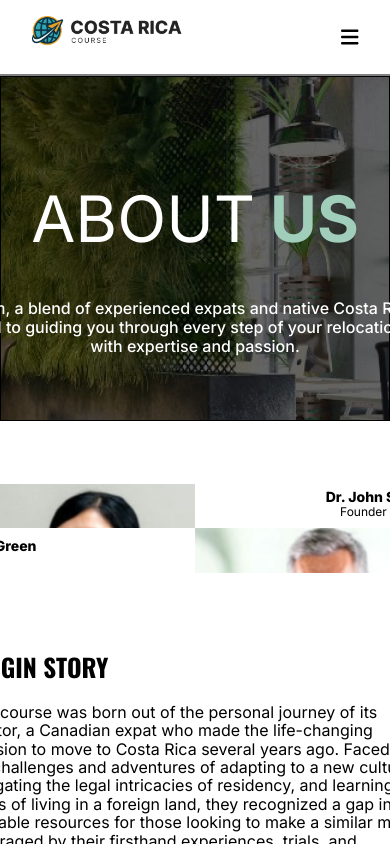
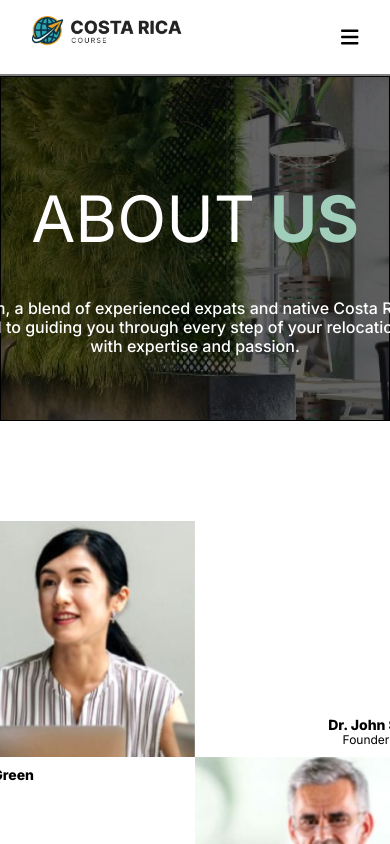
Before and after one commit to BrianKendalBucek/costa-rica-course, a Next.js app in the folder costa-rica-course/: page /about in a window 390 px wide. Shown: the top 844 px of the page. Built offline with nearby package versions, Linux system fonts and the light colour scheme.

Commit message:
improved responsiveness of about page founders data

```diff
--- a/costa-rica-course/src/app/about/about.module.scss
+++ b/costa-rica-course/src/app/about/about.module.scss
@@ -10,6 +10,7 @@
 
       @media (max-width: 1100px) {
         flex-direction: column-reverse;
+        height: auto;
       }
     }
   }
--- a/costa-rica-course/src/components/Founders.module.scss
+++ b/costa-rica-course/src/components/Founders.module.scss
@@ -1,28 +1,65 @@
-.images {
-  width: 463px;
-  height: 478px;
+.foundersImagesAndData {
+  display: flex;
+  // box-sizing: border-box;
 
-  .imageTop {
-    height: 50%;
+  // SKINNY
+  // width: 378px;
+  // height: 207px;
+  // gap: 10px;
+
+  // WIDE
+  width: 488px;
+  height: 472px;
+
+  .founderLeft {
+    box-sizing: border-box;
+    height: 100%;
+    width: 50%;
     display: flex;
+    flex-direction: column;
 
-    .imageTopLeft {
+    // border: 1px solid red;
+
+    .image {
       background-image: url("/images/lisa-green.png");
-      width: 50%;
+      background-repeat: no-repeat;
+      background-size: cover;
+      box-sizing: border-box;
+
+      // SKINNY
+      // width: 183px;
+      // height: 167px;
+
+      // WIDE
+      width: 244px;
+      height: 236px;
+
+      // border: 1px solid blue;
     }
 
-    .imageTopRight {
-      width: 50%;
-      text-align: right;
+    .data {
+      box-sizing: border-box;
       display: flex;
       flex-direction: column;
-      justify-content: flex-end;
-      padding-bottom: 10px;
+      width: 100%;
+      text-align: left;
+
+      // SKINNY
+      // height: 32px;
+      // text-align: left;
+
+      // WIDE
+      padding: 10px;
+      // justify-content: flex-end;
+      // padding-bottom: 10px;
+
+      // border: 1px solid green;
 
       h4 {
         color: black;
         font-size: 14px;
         font-weight: 800;
+        margin: 0;
       }
 
       h5 {
@@ -33,17 +70,58 @@
     }
   }
 
-  .imageBottom {
-    height: 50%;
+  .founderRight {
+    box-sizing: border-box;
+    height: 100%;
+    width: 50%;
     display: flex;
 
-    .imageBottomLeft {
-      width: 50%;
+    // SKINNY
+    // flex-direction: column;
+
+    // WIDE
+    flex-direction: column-reverse;
+
+    // border: 1px solid yellow;
+
+    .image {
+      box-sizing: border-box;
+      background-image: url("/images/dr-john-smith.png");
+      background-repeat: no-repeat;
+      background-size: cover;
+
+      // SKINNY
+      // width: 183px;
+      // height: 167px;
+
+      // WIDE
+      width: 244px;
+      height: 236px;
+
+      // border: 1px solid darkgreen;
+    }
+
+    .data {
+      box-sizing: border-box;
+      display: flex;
+      width: 100%;
+      flex-direction: column;
+
+      // SKINNY
+      // height: 32px;
+      // text-align: left;
+
+      // WIDE
+      text-align: right;
+      padding: 10px;
+
+      // border: 1px solid black;
 
       h4 {
         color: black;
         font-size: 14px;
         font-weight: 800;
+        margin: 0;
       }
 
       h5 {
@@ -52,10 +130,5 @@
         margin: 0;
       }
     }
-
-    .imageBottomRight {
-      background-image: url("/images/dr-john-smith.png");
-      width: 50%;
-    }
   }
 }
--- a/costa-rica-course/src/components/Founders.tsx
+++ b/costa-rica-course/src/components/Founders.tsx
@@ -2,20 +2,20 @@ import styles from "./Founders.module.scss";
 
 const Founders = () => {
   return (
-    <div className={styles.images}>
-      <div className={styles.imageTop}>
-        <div className={styles.imageTopLeft}></div>
-        <div className={styles.imageTopRight}>
+    <div className={styles.foundersImagesAndData}>
+      <div className={styles.founderLeft}>
+        <div className={styles.image}></div>
+        <div className={styles.data}>
+          <h4>Lisa Green</h4>
+          <h5>CMO</h5>
+        </div>
+      </div>
+      <div className={styles.founderRight}>
+        <div className={styles.image}></div>
+        <div className={styles.data}>
           <h4>Dr. John Smith</h4>
           <h5>Founder & CEO</h5>
         </div>
-      </div>
-      <div className={styles.imageBottom}>
-        <div className={styles.imageBottomLeft}>
-          <h4>Lisa Green</h4>
-          <h5>CMO</h5>
-        </div>
-        <div className={styles.imageBottomRight}></div>
       </div>
     </div>
   );
```
